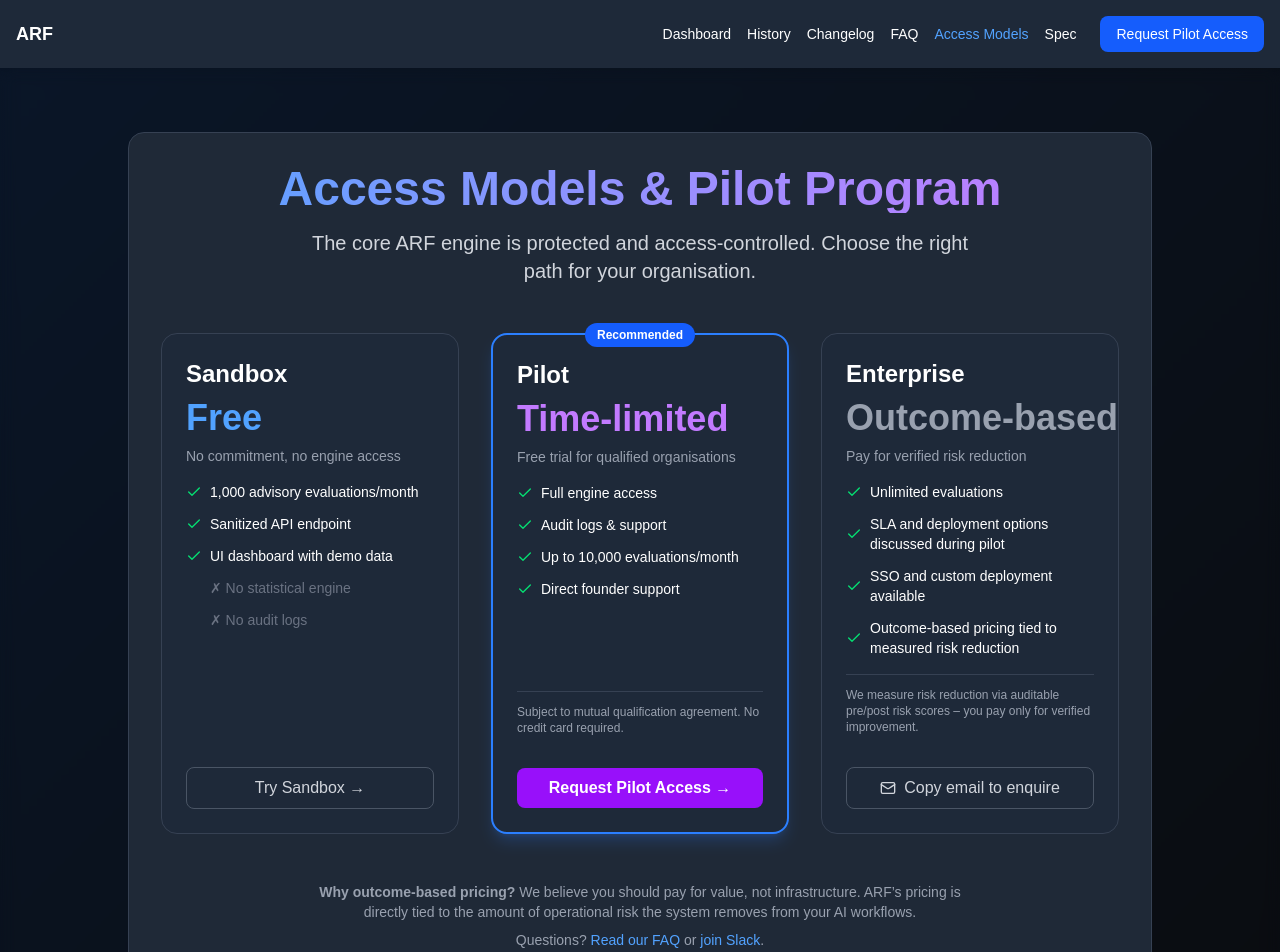
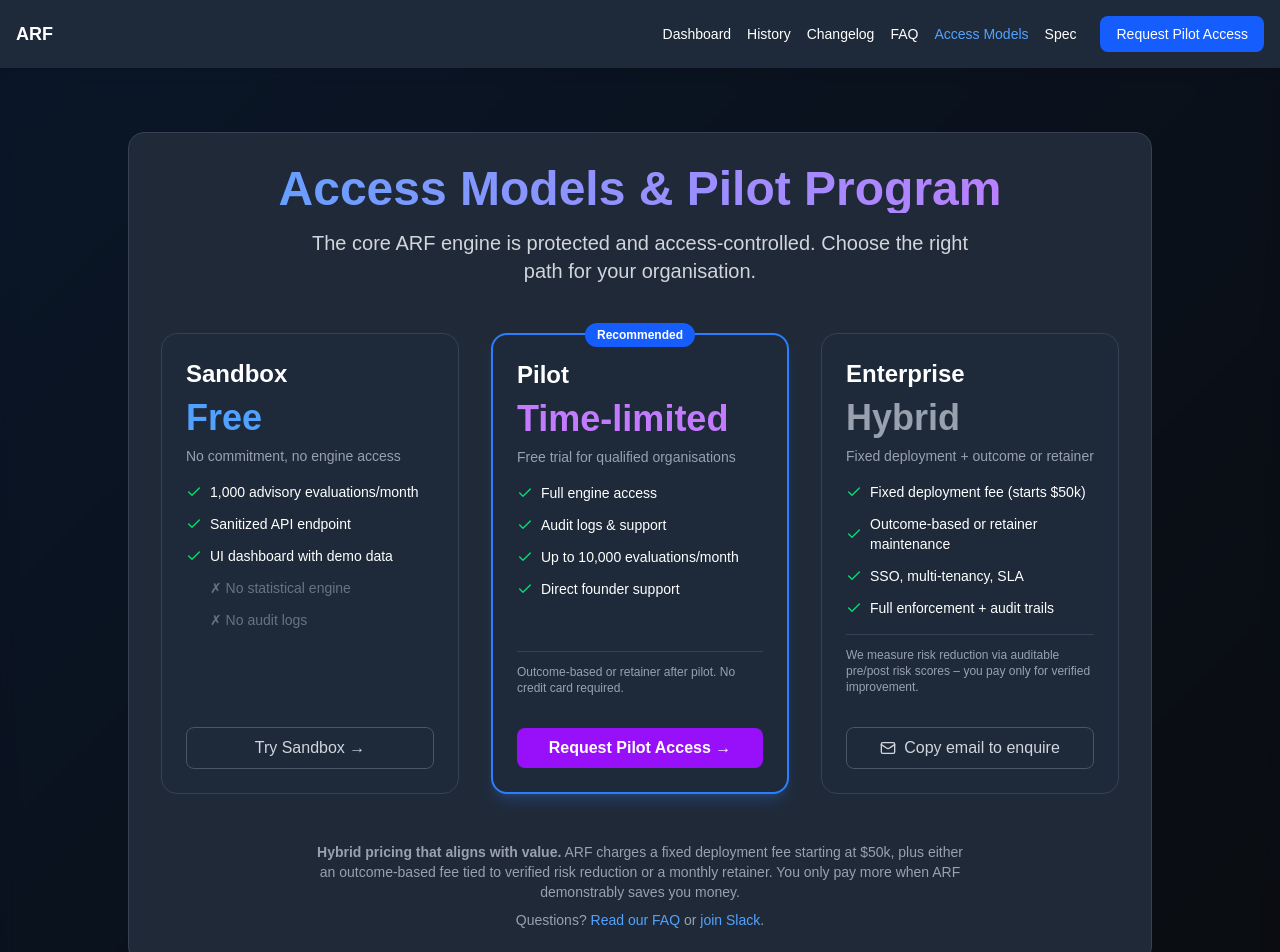
Before and after one commit to arf-foundation/arf-frontend, a Next.js app: page /pricing in a window 1280 px wide. Shown: the top 952 px of the page. Built offline with nearby package versions, Linux system fonts and the light colour scheme.

Commit message:
Update pricing page to reflect hybrid pricing model

```diff
--- a/app/pricing/page.tsx
+++ b/app/pricing/page.tsx
@@ -3,9 +3,6 @@
 import Link from 'next/link';
 import { useState } from 'react';
 import { Check, Mail } from 'lucide-react';
-
-// This page describes access models, not per‑seat pricing.
-// Outcome‑based pricing is explained, and the free “tier” is replaced by a sandbox demo.
 
 export default function PricingPage() {
   const [copiedEmail, setCopiedEmail] = useState(false);
@@ -93,7 +90,7 @@ export default function PricingPage() {
                 </li>
               </ul>
               <p className="text-xs text-gray-400 mt-4 border-t border-gray-700 pt-3">
-                Subject to mutual qualification agreement. No credit card required.
+                Outcome‑based or retainer after pilot. No credit card required.
               </p>
               <div className="mt-6 sm:mt-8">
                 <Link
@@ -105,27 +102,27 @@ export default function PricingPage() {
               </div>
             </div>
 
-            {/* Enterprise – outcome‑based pricing */}
+            {/* Enterprise – hybrid pricing */}
             <div className="bg-gray-800 rounded-2xl border border-gray-700 p-5 sm:p-6 flex flex-col">
               <h2 className="text-xl sm:text-2xl font-bold mb-2">Enterprise</h2>
-              <div className="text-3xl sm:text-4xl font-bold text-gray-400 mb-2">Outcome‑based</div>
-              <p className="text-gray-400 text-xs sm:text-sm mb-4">Pay for verified risk reduction</p>
+              <div className="text-3xl sm:text-4xl font-bold text-gray-400 mb-2">Hybrid</div>
+              <p className="text-gray-400 text-xs sm:text-sm mb-4">Fixed deployment + outcome or retainer</p>
               <ul className="space-y-2 sm:space-y-3 flex-1">
                 <li className="flex items-center gap-2 text-xs sm:text-sm">
                   <Check size={16} className="text-green-400 flex-shrink-0" />
-                  <span>Unlimited evaluations</span>
+                  <span>Fixed deployment fee (starts $50k)</span>
                 </li>
                 <li className="flex items-center gap-2 text-xs sm:text-sm">
                   <Check size={16} className="text-green-400 flex-shrink-0" />
-                  <span>SLA and deployment options discussed during pilot</span>
+                  <span>Outcome‑based or retainer maintenance</span>
                 </li>
                 <li className="flex items-center gap-2 text-xs sm:text-sm">
                   <Check size={16} className="text-green-400 flex-shrink-0" />
-                  <span>SSO and custom deployment available</span>
+                  <span>SSO, multi‑tenancy, SLA</span>
                 </li>
                 <li className="flex items-center gap-2 text-xs sm:text-sm">
                   <Check size={16} className="text-green-400 flex-shrink-0" />
-                  <span>Outcome‑based pricing tied to measured risk reduction</span>
+                  <span>Full enforcement + audit trails</span>
                 </li>
               </ul>
               <p className="text-xs text-gray-400 mt-4 border-t border-gray-700 pt-3">
@@ -147,8 +144,9 @@ export default function PricingPage() {
 
           <div className="text-center mt-10 sm:mt-12 text-gray-400 text-xs sm:text-sm max-w-2xl mx-auto px-2">
             <p className="mb-2">
-              <strong>Why outcome‑based pricing?</strong> We believe you should pay for value, not infrastructure.
-              ARF’s pricing is directly tied to the amount of operational risk the system removes from your AI workflows.
+              <strong>Hybrid pricing that aligns with value.</strong> ARF charges a fixed deployment fee starting at $50k,
+              plus either an outcome‑based fee tied to verified risk reduction or a monthly retainer.
+              You only pay more when ARF demonstrably saves you money.
             </p>
             <p>
               Questions?{' '}
```
